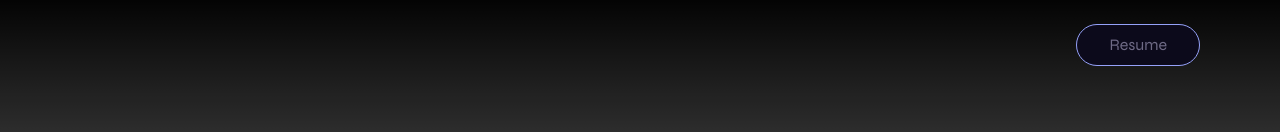
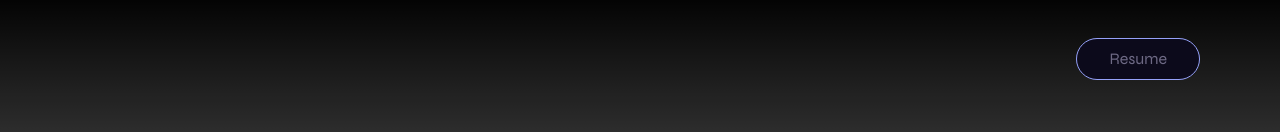
Before and after one commit to Ojochogwu866/portfolio-v3, a Next.js app: page / in a window 1280 px wide. Shown: the top 132 px of the page. Built offline with nearby package versions, Linux system fonts and the light colour scheme; no server answers.

Commit message:
fix-disp-btn-rsm

```diff
--- a/components/Topbar.tsx
+++ b/components/Topbar.tsx
@@ -21,8 +21,9 @@ export default function Topbar() {
      initial="hidden"
      viewport={{ once: true, amount: 0.25 }}
      whileInView="show"
-      className='px-[40px] md:px-[80px] pt-3 md:pt-6 flex w-full items-end justify-end relative md:fixed'>
-        <button onClick={handleClick} className=' z-50 md:py-2 py-1 md:px-8 px-4 flex items-center border-solid border-[1.5px] text-[#6E6A85] border-[#95A1F9] bg-[#0c0a1b] rounded-full'>
+      className='px-[40px] md:px-[80px] pt-2 md:pt-3 flex w-full h-[80px] items-end justify-end md:fixed relative '>
+        <button onClick={handleClick} className=' z-50 md:py-2 py-1 md:px-8 px-4
+        flex items-center border-solid border-[1.5px] text-[#6E6A85] border-[#95A1F9] bg-[#0c0a1b] rounded-full'>
           Resume
         </button>
     </motion.header>
```
